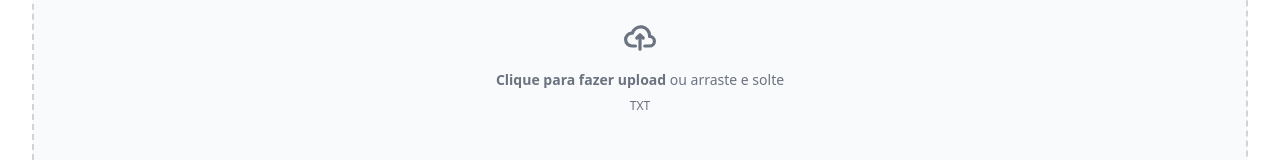
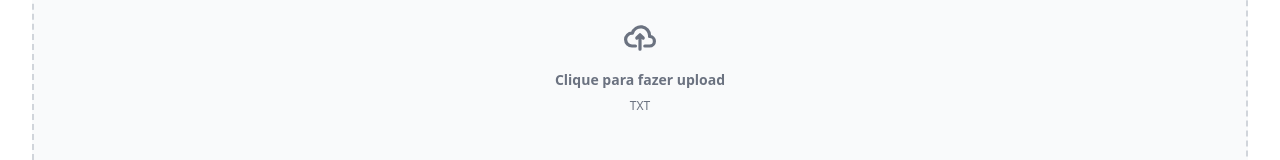
Before and after one commit to igor-magno/coodesh-challenge-fullstack-affiliates, a React (Create React App) app in the folder web/: page / in a window 1280 px wide. Both pictures are taken after a click on the button "Importa arquivo (.TXT)". Shown: the part 202-362 px from the top of the page. Built offline with nearby package versions, Linux system fonts and the light colour scheme; no server answers.

Commit message:
fix: :ambulance: Remove wrong instruction of input file

```diff
--- a/web/src/TransactionsImportByTxtPage.tsx
+++ b/web/src/TransactionsImportByTxtPage.tsx
@@ -55,8 +55,7 @@ const TransactionsImportByTxtPage = ({ navigate }: { navigate: Function }) => {
                 />
               </svg>
               <p className="mb-2 text-sm text-gray-500 dark:text-gray-400">
-                <span className="font-semibold">Clique para fazer upload</span>{" "}
-                ou arraste e solte
+                <span className="font-semibold">Clique para fazer upload</span>
               </p>
               <p className="text-xs text-gray-500 dark:text-gray-400">TXT</p>
             </div>
```
